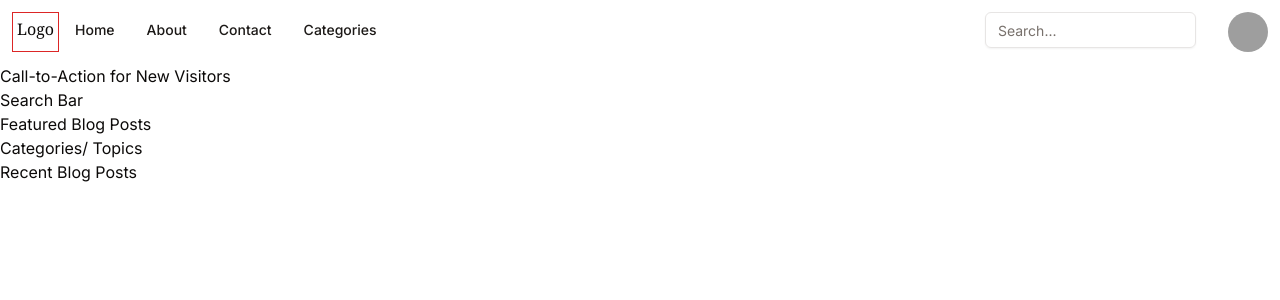
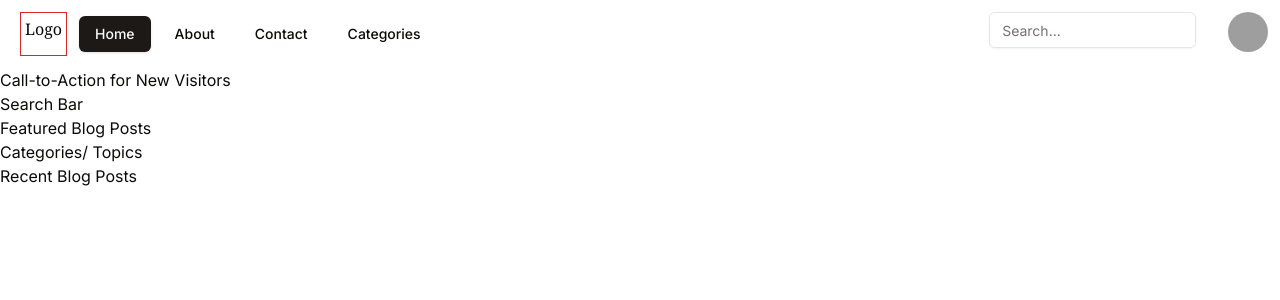
Before and after one commit to tymnec/infinite-blogs, a Next.js app: page / in a window 1280 px wide. Shown: the top 300 px of the page. Built offline with nearby package versions, Linux system fonts and the light colour scheme; grey boxes are pictures that could not be loaded.

Commit message:
added categories menu and resolves #1

```diff
--- a/src/components/ui/navigation-bar.tsx
+++ b/src/components/ui/navigation-bar.tsx
@@ -2,6 +2,14 @@ import React from "react";
 import { Button } from "./button";
 import { Input } from "./input";
 import { Avatar, AvatarFallback, AvatarImage } from "./avatar";
+import {
+  DropdownMenu,
+  DropdownMenuContent,
+  DropdownMenuItem,
+  DropdownMenuLabel,
+  DropdownMenuSeparator,
+  DropdownMenuTrigger,
+} from "@/components/ui/dropdown-menu";
 
 // Structure of Navigation bar
 // Navigation:
@@ -15,15 +23,27 @@ function NavigationBar() {
   return (
     <div className="flex w-full p-3">
       {/* Logo */}
-      <div className="p-1 font-serif border border-red-600">
+      <div className="p-1 font-serif border border-red-600 mx-2">
         <p>Logo</p>
       </div>
       {/* List of navigation buttons */}
-      <div className="flex w-full justify-start">
-        <Button variant="link">Home</Button>
-        <Button variant="link">About</Button>
-        <Button variant="link">Contact</Button>
-        <Button variant="link">Categories</Button>
+      <div className="flex w-full justify-start gap-2 p-1">
+        <Button variant={"default"}>Home</Button>
+        <Button variant={"ghost"}>About</Button>
+        <Button variant={"ghost"}>Contact</Button>
+        <DropdownMenu>
+          <DropdownMenuTrigger>
+            <Button variant={"ghost"}>Categories</Button>
+          </DropdownMenuTrigger>
+          <DropdownMenuContent>
+            <DropdownMenuLabel>Categories</DropdownMenuLabel>
+            <DropdownMenuSeparator />
+            <DropdownMenuItem>First Category</DropdownMenuItem>
+            <DropdownMenuItem>Second Category</DropdownMenuItem>
+            <DropdownMenuItem>Third Category</DropdownMenuItem>
+            <DropdownMenuItem>Subscription</DropdownMenuItem>
+          </DropdownMenuContent>
+        </DropdownMenu>
       </div>
 
       <div className="w-96 flex justify-end gap-8">
```
